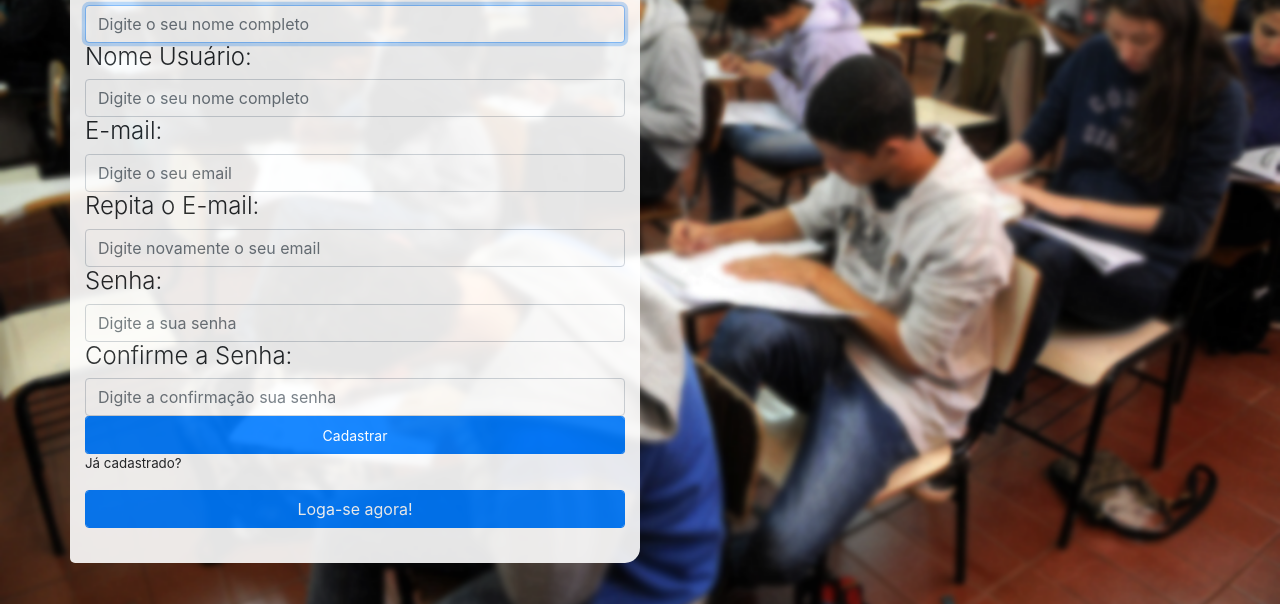
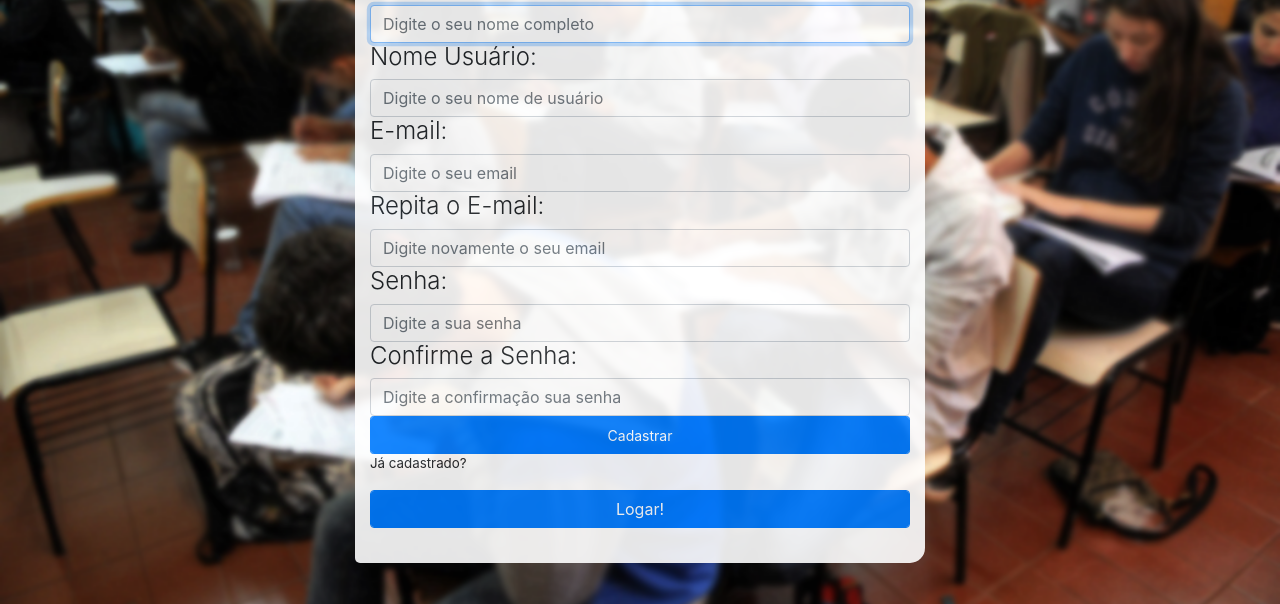
Before and after one commit to LucasSst/EDUCAINFO, a plain HTML site: page cadastrar.html in a window 1280 px wide. Shown: the part 196-800 px from the top of the page. Drawn offline with nearby package versions, Linux system fonts and the light colour scheme.

Commit message:
alteração do cadastrar

```diff
--- a/cadastrar.html
+++ b/cadastrar.html
@@ -48,18 +48,18 @@
      	<section id='login' class='d-flex'>
       	<div class='container align-self-center'><!--Inicio container-->
       		<div class='row'><!--row container-->
-      			<div class=' col-md-6 fundo'> <!--Inicio Colmd6 -->
+      			<div class=' offset-md-3 col-md-6 fundo'> <!--Inicio Colmd6 -->
   	    			  <div class='centralizar'>
   	    				 <h1 class='display-4 text-primary mt-5'>Cadastro</h1>
   	    			  </div>
 
                 <div><!--Inicio formulário-->
   		    				<form>
-  		    					<label class='formatacao-texto-login' for="email">Seu Nome Completo:</label>
-                    <input class='form-control' id='email 'type="email" name="" required autofocus placeholder="Digite o seu nome completo">
+  		    					<label class='formatacao-texto-login' for="text">Seu Nome Completo:</label>
+                    <input class='form-control' id='email 'type="text" name="" required autofocus placeholder="Digite o seu nome completo">
 
-                    <label class='formatacao-texto-login' for="email">Nome Usuário:</label>
-                    <input class='form-control' id='email 'type="text" name="" required  placeholder="Digite o seu nome completo">
+                    <label class='formatacao-texto-login' for="text">Nome Usuário:</label>
+                    <input class='form-control' id='email 'type="text" name="" required  placeholder="Digite o seu nome de usuário">
 
                     <label class='formatacao-texto-login' for="email">E-mail:</label>
   		    					<input class='form-control' id='email 'type="email" name="" required  placeholder="Digite o seu email">
@@ -76,14 +76,11 @@
   		    					<input class='btn btn-primary form-control btn-sm' type="submit" value="Cadastrar" name="">
   		    				</form>
   		    				  <p class='small'>Já cadastrado?</p>
-  		    				  <a class='btn btn-primary form-control cadastro-login' href="login.html">Loga-se agora!</a>
+  		    				  <a class='btn btn-primary form-control cadastro-login' href="login.html">Logar!</a>
   	    				</div><!--//Fim formulário-->
       			</div> <!--//Fim  Colmd6 -->
 
-      			<!--
-            <div class='col-md-6 d-none d-md-block' id='top-margin-cadastrar'>
-      			 <img class='config-imagem-login-capa img-fluid' src="imagens/login-capa.jpg">
-      			</div> -->
+
 
       		</div>
       	</div>
```
